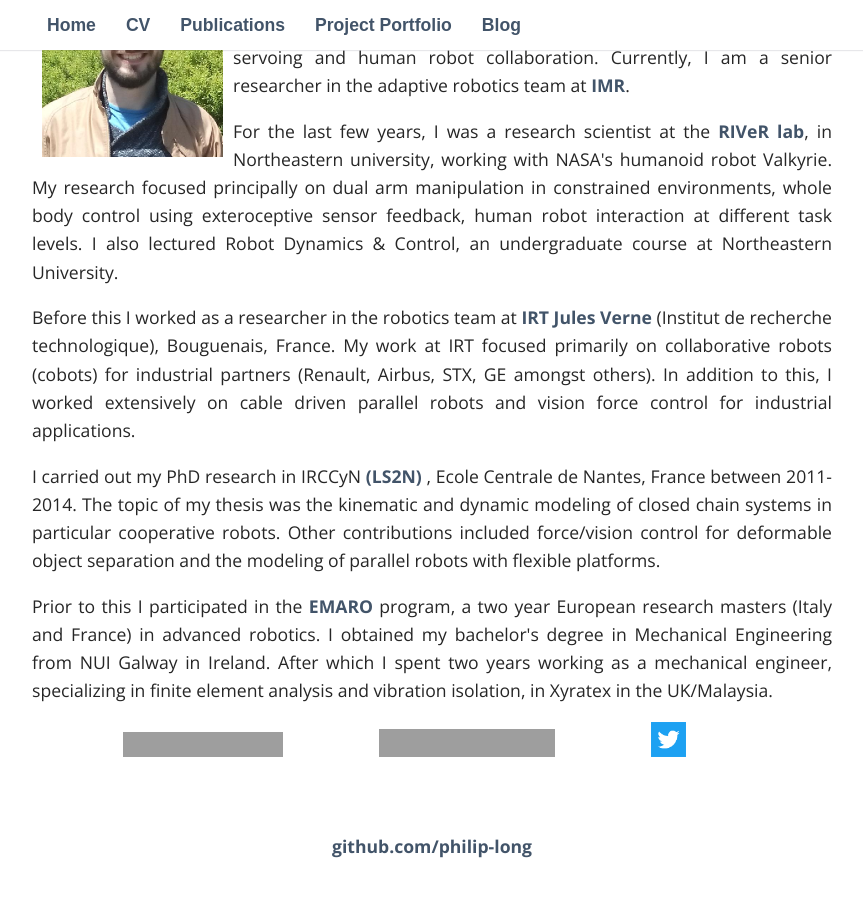
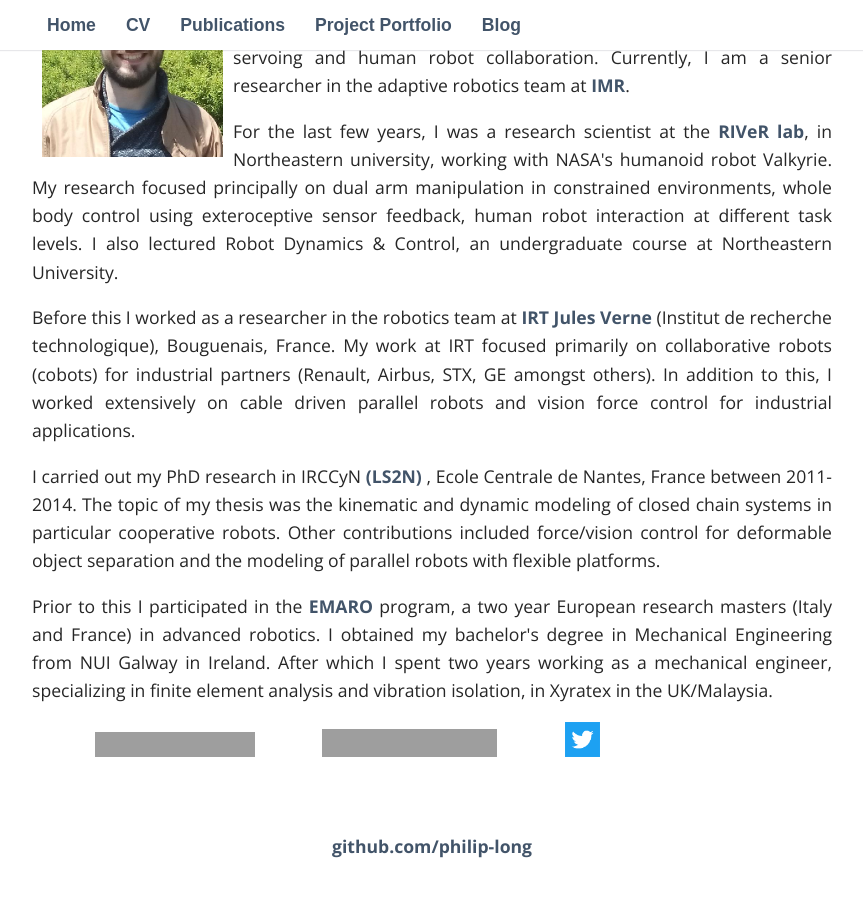
Before and after one commit to philip-long/philip-long.github.io, a Jekyll site: the page built from index.html, in a window 1280 px wide and 900 px high, scrolled down 289 px. Shown: the top 897 px of the window, without its empty margins (208-1071 px from the left). Built offline with Jekyll 4.4.1, drawn with Linux system fonts in a browser that asks for light colours; nearby versions of some CDN libraries; some web fonts are replaced; library files that are not in the unit come from our copies; grey boxes are pictures that could not be loaded.

Commit message:
Update index.html

```diff
--- a/index.html
+++ b/index.html
@@ -32,7 +32,7 @@
 
  <!--<a href="/about">Read more about me...</a>-->
       </p>
-     &nbsp;  &nbsp;  &nbsp;     &nbsp;  &nbsp;  &nbsp;    &nbsp;  &nbsp;  &nbsp;     &nbsp;
+     &emsp; &emsp; &nbsp;     &nbsp;
 
         <a href="https://fr.linkedin.com/pub/philip-long/b3/74a/b9a">
 
@@ -40,7 +40,7 @@
 
     </a>
 
- &nbsp;  &nbsp;  &nbsp;     &nbsp;  &nbsp;  &nbsp;   &nbsp;  &nbsp;  &nbsp;     &nbsp;
+ &emsp; &emsp; &nbsp;     &nbsp;
 
     <a href="https://scholar.google.com/citations?user=FFAElw4AAAAJ&hl=en&oi=sra">
        <img  padding: 30px; src=" https://upload.wikimedia.org/wikipedia/commons/2/28/Google_Scholar_logo.png" alt="Google scholar "
@@ -48,7 +48,7 @@
     </a>
             <!--/images/googlescholar.png-->
 
-     &nbsp;  &nbsp;  &nbsp;     &nbsp;  &nbsp;  &nbsp;   &nbsp;  &nbsp;  &nbsp;     &nbsp;
+   &emsp; &emsp; &nbsp;     &nbsp;
 
     <a href="https://twitter.com/Philip_Robotics">
        <img  padding: 100px; src="/images/twitter_logo.png" alt="Twitter"
```
